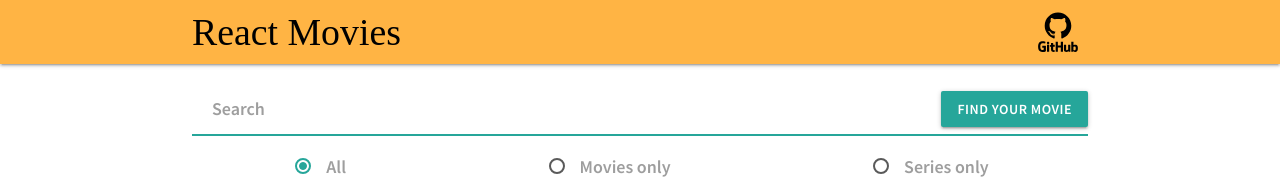
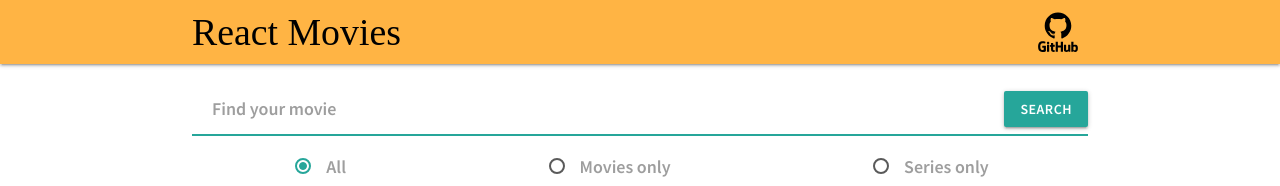
Before and after one commit to ihorvyshniakov/movies-app, a React (Create React App) app: page / in a window 1280 px wide. Shown: the top 186 px of the page. Built offline with nearby package versions, Linux system fonts and the light colour scheme; no server answers; a web font is replaced by a local one.

Commit message:
fixed placeholder

```diff
--- a/src/components/Search.jsx
+++ b/src/components/Search.jsx
@@ -29,7 +29,7 @@ class Search extends React.Component {
 						className='validate'
 						id='email_inline'
 						type='search'
-						placeholder='Search'
+						placeholder='Find your movie'
 						value={search}
 						onChange={e => this.setState({ search: e.target.value })}
 						onKeyDown={this.handleKey}
@@ -38,7 +38,7 @@ class Search extends React.Component {
 						className='btn search-btn'
 						onClick={() => this.props.searchMovies(search, type)}
 					>
-						Find your movie
+						Search
 					</button>
 				</div>
 				<div className='filter'>
```
